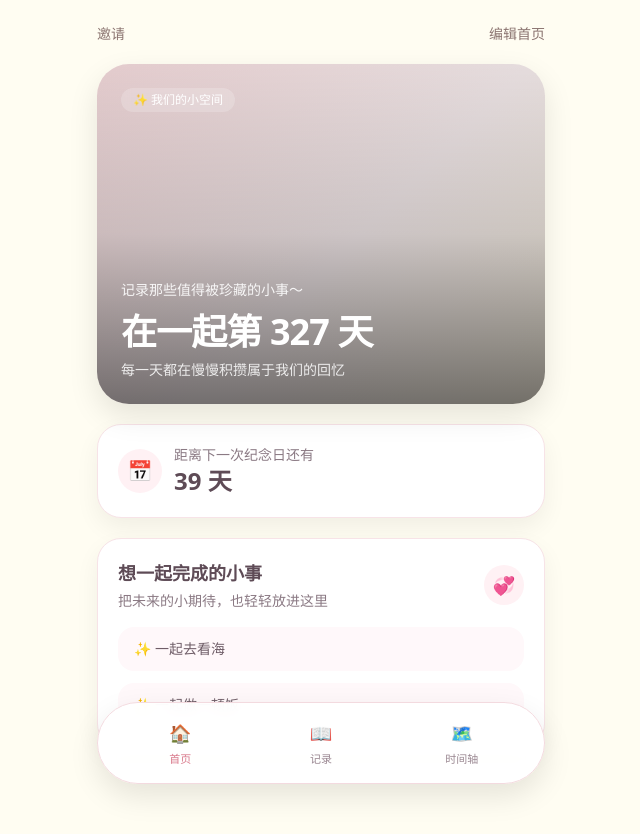
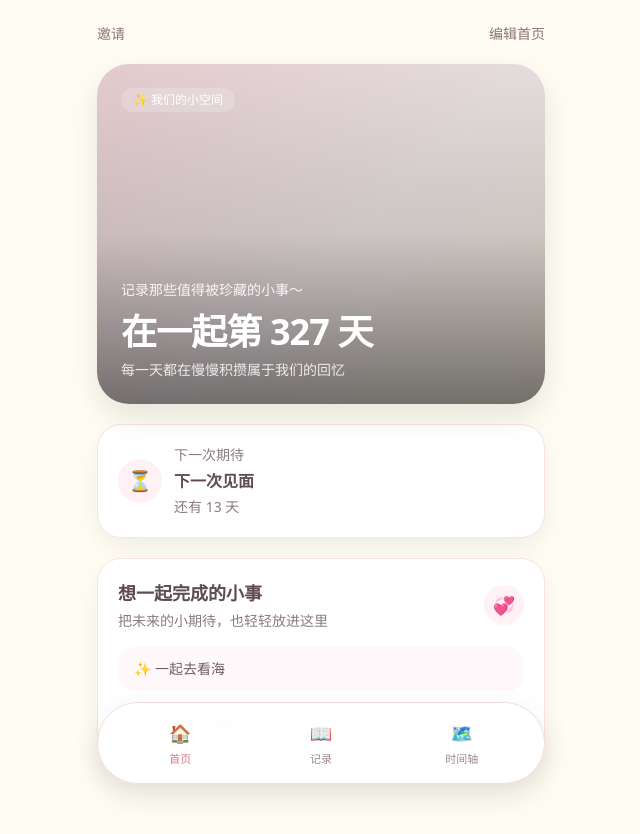
Before and after one commit to qw1-bot/Moment-Us, a Next.js app: page / in a window 1280 px wide. Both pictures are taken after a click on the button "进入我们的小空间". Shown: the top 834 px of the page, without its empty margins (319-959 px from the left). Built offline with nearby package versions, Linux system fonts and the light colour scheme.

Commit message:
Update page.jsx

```diff
--- a/app/page.jsx
+++ b/app/page.jsx
@@ -2,10 +2,10 @@
 
 import React, { useEffect, useMemo, useRef, useState } from "react";
 
-const RECORDS_KEY = "moment-us-records-v2";
-const TIMELINE_KEY = "moment-us-timeline-v2";
+const RECORDS_KEY = "moment-us-records-v3";
+const TIMELINE_KEY = "moment-us-timeline-v3";
 const INVITE_KEY = "moment-us-invite-code";
-const HOME_KEY = "moment-us-home-v2";
+const HOME_KEY = "moment-us-home-v3";
 
 const recordCategoryMap = {
   happy: {
@@ -50,29 +50,21 @@ function getDaysTogether(startDate) {
   const start = new Date(startDate);
   if (Number.isNaN(start.getTime())) return 0;
   const now = new Date();
-  const diff = now.setHours(0, 0, 0, 0) - start.setHours(0, 0, 0, 0);
+  const diff =
+    now.setHours(0, 0, 0, 0) - start.setHours(0, 0, 0, 0);
   return Math.max(1, Math.floor(diff / (1000 * 60 * 60 * 24)) + 1);
 }
 
-function getDaysToAnniversary(anniversaryDate) {
-  if (!anniversaryDate) return null;
+function getDaysToDate(targetDate) {
+  if (!targetDate) return null;
   const today = new Date();
-  const target = new Date(anniversaryDate);
-
+  const target = new Date(targetDate);
   if (Number.isNaN(target.getTime())) return null;
 
-  const currentYearTarget = new Date(
-    today.getFullYear(),
-    target.getMonth(),
-    target.getDate()
-  );
+  const start = new Date(today.getFullYear(), today.getMonth(), today.getDate());
+  const end = new Date(target.getFullYear(), target.getMonth(), target.getDate());
 
-  let next = currentYearTarget;
-  if (next.setHours(0, 0, 0, 0) < new Date().setHours(0, 0, 0, 0)) {
-    next = new Date(today.getFullYear() + 1, target.getMonth(), target.getDate());
-  }
-
-  const diff = next.setHours(0, 0, 0, 0) - new Date().setHours(0, 0, 0, 0);
+  const diff = end - start;
   return Math.ceil(diff / (1000 * 60 * 60 * 24));
 }
 
@@ -229,17 +221,12 @@ function PairPage({
   );
 }
 
-function HomePage({
-  homeData,
-  setHomeData,
-  onGoPair,
-}) {
+function HomePage({ homeData, setHomeData, onGoPair }) {
   const [editing, setEditing] = useState(false);
   const fileInputRef = useRef(null);
 
   const daysTogether = getDaysTogether(homeData.togetherDate);
-  const daysToAnniversary = getDaysToAnniversary(homeData.anniversaryDate);
-
+  const countdownDays = getDaysToDate(homeData.countdownDate);
   const previewWishes = homeData.wishes.filter(Boolean).slice(0, 2);
 
   const handleUploadImage = (e) => {
@@ -332,14 +319,29 @@ function HomePage({
             </div>
 
             <div className="space-y-2">
-              <label className="text-sm text-[#7B6A75]">纪念日日期</label>
+              <label className="text-sm text-[#7B6A75]">倒计时标题</label>
               <input
-                type="date"
-                value={formatDateInput(homeData.anniversaryDate)}
+                value={homeData.countdownTitle}
                 onChange={(e) =>
                   setHomeData((prev) => ({
                     ...prev,
-                    anniversaryDate: e.target.value,
+                    countdownTitle: e.target.value,
+                  }))
+                }
+                placeholder="例如：下一次见面"
+                className="w-full rounded-3xl border border-[#F3DADF] bg-[#FFFDFC] px-4 py-3 outline-none"
+              />
+            </div>
+
+            <div className="space-y-2">
+              <label className="text-sm text-[#7B6A75]">倒计时日期</label>
+              <input
+                type="date"
+                value={formatDateInput(homeData.countdownDate)}
+                onChange={(e) =>
+                  setHomeData((prev) => ({
+                    ...prev,
+                    countdownDate: e.target.value,
                   }))
                 }
                 className="w-full rounded-3xl border border-[#F3DADF] bg-[#FFFDFC] px-4 py-3 outline-none"
@@ -362,7 +364,7 @@ function HomePage({
                       .filter(Boolean),
                   }))
                 }
-                placeholder="一起去看海&#10;一起做一顿饭"
+                placeholder={"一起去看海\n一起做一顿饭"}
                 className="w-full rounded-3xl border border-[#F3DADF] bg-[#FFFDFC] px-4 py-3 outline-none resize-none text-[15px] leading-7 text-[#5F514E]"
               />
             </div>
@@ -372,13 +374,22 @@ function HomePage({
         <div className="rounded-[24px] border border-[#F7E3E7] bg-white p-5 shadow-[0_10px_24px_rgba(0,0,0,0.06)]">
           <div className="flex items-center gap-3">
             <div className="flex h-11 w-11 items-center justify-center rounded-full bg-[#FFF1F4] text-xl">
-              📅
+              ⏳
             </div>
             <div>
-              <p className="text-sm text-[#8B7A84]">距离下一次纪念日还有</p>
-              <h2 className="text-2xl font-semibold text-[#5E4B56]">
-                {daysToAnniversary ?? 0} 天
-              </h2>
+              <p className="text-sm text-[#8B7A84]">下一次期待</p>
+              <h3 className="text-base font-semibold text-[#5E4B56] mt-1">
+                {homeData.countdownTitle || "下一次见面"}
+              </h3>
+              <p className="mt-1 text-sm text-[#8B7A84]">
+                {countdownDays === null
+                  ? "先设置一个日期吧"
+                  : countdownDays > 0
+                  ? `还有 ${countdownDays} 天`
+                  : countdownDays === 0
+                  ? "就是今天"
+                  : `已经过去 ${Math.abs(countdownDays)} 天`}
+              </p>
             </div>
           </div>
         </div>
@@ -531,7 +542,7 @@ function TimelinePage({ timelineItems, onAdd, onDelete }) {
         <div className="mb-5">
           <h2 className="text-2xl font-bold text-[#7D5A5A]">时间轴</h2>
           <p className="text-sm text-[#8B7470] mt-1">
-            把我们一起走过的地方和时刻，慢慢串起来。
+            把我们一路走来的重要时刻，慢慢串起来。
           </p>
         </div>
 
@@ -549,10 +560,6 @@ function TimelinePage({ timelineItems, onAdd, onDelete }) {
           </div>
         </div>
 
-        <div className="relative pl-6">
-          <div className="absolute left-[11px] top-0 bottom-0 w-[2px] bg-[#F1D7DE]" />
-
-          <div className="space-y-6">
         {timelineItems.length === 0 ? (
           <div className="rounded-[28px] border border-[#F5D6DC] bg-white/85 p-8 text-center shadow-[0_8px_24px_rgba(0,0,0,0.06)]">
             <div className="mx-auto mb-4 flex h-20 w-20 items-center justify-center rounded-full bg-[#FFF1F4] text-3xl">
@@ -562,41 +569,95 @@ function TimelinePage({ timelineItems, onAdd, onDelete }) {
               时间轴还是空的
             </h3>
             <p className="mx-auto mt-2 max-w-xs text-sm leading-6 text-[#8B7A84]">
-                  去记下你们一起去过的地方，或者一个特别的日子吧。
+              去记下你们一起去过的地方，或者一个特别重要的日子吧。
             </p>
           </div>
         ) : (
-              timelineItems.map((item) => (
-                <div key={item.id} className="relative">
-                  <div className="absolute -left-[20px] top-5 h-4 w-4 rounded-full border-4 border-[#FFFDF2] bg-[#EBA2B1]" />
+          <div className="relative py-4">
+            <div className="absolute left-1/2 top-0 bottom-0 -translate-x-1/2 w-[3px] bg-[#F2CAD2] rounded-full" />
 
-                  <article className="rounded-[24px] border border-[#F7E3E7] bg-white p-5 shadow-[0_10px_24px_rgba(0,0,0,0.06)]">
-                    <div className="mb-2 flex items-center justify-between gap-3">
-                      <div className="text-xs text-[#AA98A2]">{item.date}</div>
-                      <button
-                        onClick={() => onDelete(item.id)}
-                        className="text-xs text-[#B07D78]"
-                      >
-                        删除
-                      </button>
+            <div className="absolute left-1/2 top-0 bottom-0 -translate-x-1/2 pointer-events-none">
+              <div className="relative h-full w-24">
+                {timelineItems.map((_, index) => (
+                  <div
+                    key={index}
+                    className={`absolute w-24 h-24 border-t-[3px] border-[#F2CAD2] rounded-t-full ${
+                      index % 2 === 0
+                        ? "left-0"
+                        : "-left-24 scale-x-[-1]"
+                    }`}
+                    style={{ top: `${index * 208 + 16}px` }}
+                  />
+                ))}
+              </div>
             </div>
 
+            <div className="space-y-8">
+              {timelineItems.map((item, index) => {
+                const isLeft = index % 2 === 0;
+
+                return (
+                  <div
+                    key={item.id}
+                    className={`relative grid grid-cols-[1fr_40px_1fr] items-start ${
+                      isLeft ? "" : ""
+                    }`}
+                  >
+                    <div className={isLeft ? "pr-3" : ""}>
+                      {isLeft ? (
+                        <article className="rounded-[24px] border border-[#F7E3E7] bg-white p-5 shadow-[0_10px_24px_rgba(0,0,0,0.06)]">
+                          <div className="mb-2 text-xs text-[#AA98A2]">{item.date}</div>
                           <div className="mb-2 inline-block rounded-full bg-[#FFF1F4] px-3 py-1 text-xs text-[#C97C8A]">
                             {item.place}
                           </div>
-
                           <h3 className="text-base font-semibold text-[#5E4B56]">
                             {item.title}
                           </h3>
                           <p className="mt-2 text-sm leading-6 text-[#7C6C76] whitespace-pre-wrap">
                             {item.description}
                           </p>
+                          <button
+                            onClick={() => onDelete(item.id)}
+                            className="mt-3 text-xs text-[#B07D78]"
+                          >
+                            删除
+                          </button>
                         </article>
+                      ) : null}
                     </div>
-              ))
-            )}
+
+                    <div className="relative flex justify-center">
+                      <div className="mt-6 h-4 w-4 rounded-full border-4 border-[#FFFDF2] bg-[#EBA2B1] z-10" />
+                    </div>
+
+                    <div className={isLeft ? "" : "pl-3"}>
+                      {!isLeft ? (
+                        <article className="rounded-[24px] border border-[#F7E3E7] bg-white p-5 shadow-[0_10px_24px_rgba(0,0,0,0.06)]">
+                          <div className="mb-2 text-xs text-[#AA98A2]">{item.date}</div>
+                          <div className="mb-2 inline-block rounded-full bg-[#FFF1F4] px-3 py-1 text-xs text-[#C97C8A]">
+                            {item.place}
+                          </div>
+                          <h3 className="text-base font-semibold text-[#5E4B56]">
+                            {item.title}
+                          </h3>
+                          <p className="mt-2 text-sm leading-6 text-[#7C6C76] whitespace-pre-wrap">
+                            {item.description}
+                          </p>
+                          <button
+                            onClick={() => onDelete(item.id)}
+                            className="mt-3 text-xs text-[#B07D78]"
+                          >
+                            删除
+                          </button>
+                        </article>
+                      ) : null}
                     </div>
                   </div>
+                );
+              })}
+            </div>
+          </div>
+        )}
       </div>
 
       <JellyButton
@@ -805,7 +866,8 @@ export default function Page() {
 
   const [homeData, setHomeData] = useState({
     togetherDate: "2025-04-15",
-    anniversaryDate: "2025-04-15",
+    countdownTitle: "下一次见面",
+    countdownDate: "2026-03-20",
     coverImage: "",
     wishes: ["一起去看海", "一起做一顿饭"],
   });
@@ -818,22 +880,7 @@ export default function Page() {
 
     if (savedRecords) {
       try {
-        const parsed = JSON.parse(savedRecords);
-
-        const migrated = parsed.map((item) => {
-          if (item.type === "moved") {
-            return { ...item, type: "happy" };
-          }
-          if (item.type === "conflict") {
-            return { ...item, type: "sad" };
-          }
-          if (item.type === "daily") {
-            return { ...item, type: "happy" };
-          }
-          return item;
-        });
-
-        setRecords(migrated);
+        setRecords(JSON.parse(savedRecords));
       } catch (e) {
         console.error("Failed to parse records", e);
       }
@@ -851,7 +898,19 @@ export default function Page() {
 
     if (savedHome) {
       try {
-        setHomeData(JSON.parse(savedHome));
+        const parsedHome = JSON.parse(savedHome);
+        setHomeData((prev) => ({
+          ...prev,
+          ...parsedHome,
+          countdownTitle:
+            parsedHome.countdownTitle || parsedHome.anniversaryDate
+              ? parsedHome.countdownTitle || "下一次见面"
+              : prev.countdownTitle,
+          countdownDate:
+            parsedHome.countdownDate ||
+            parsedHome.anniversaryDate ||
+            prev.countdownDate,
+        }));
       } catch (e) {
         console.error("Failed to parse home data", e);
       }
```
Lines whose indentation alone changed are shown as unchanged.
